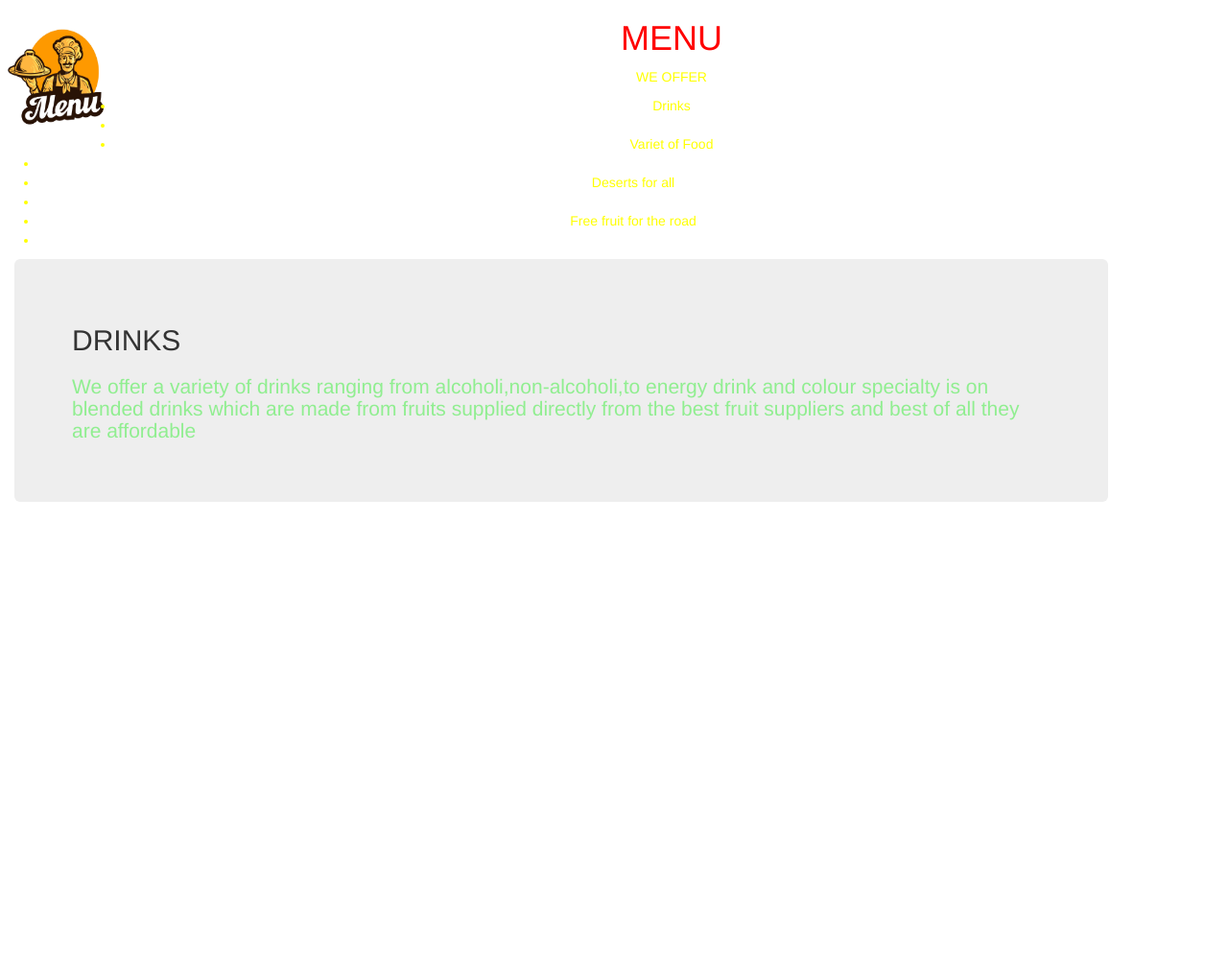
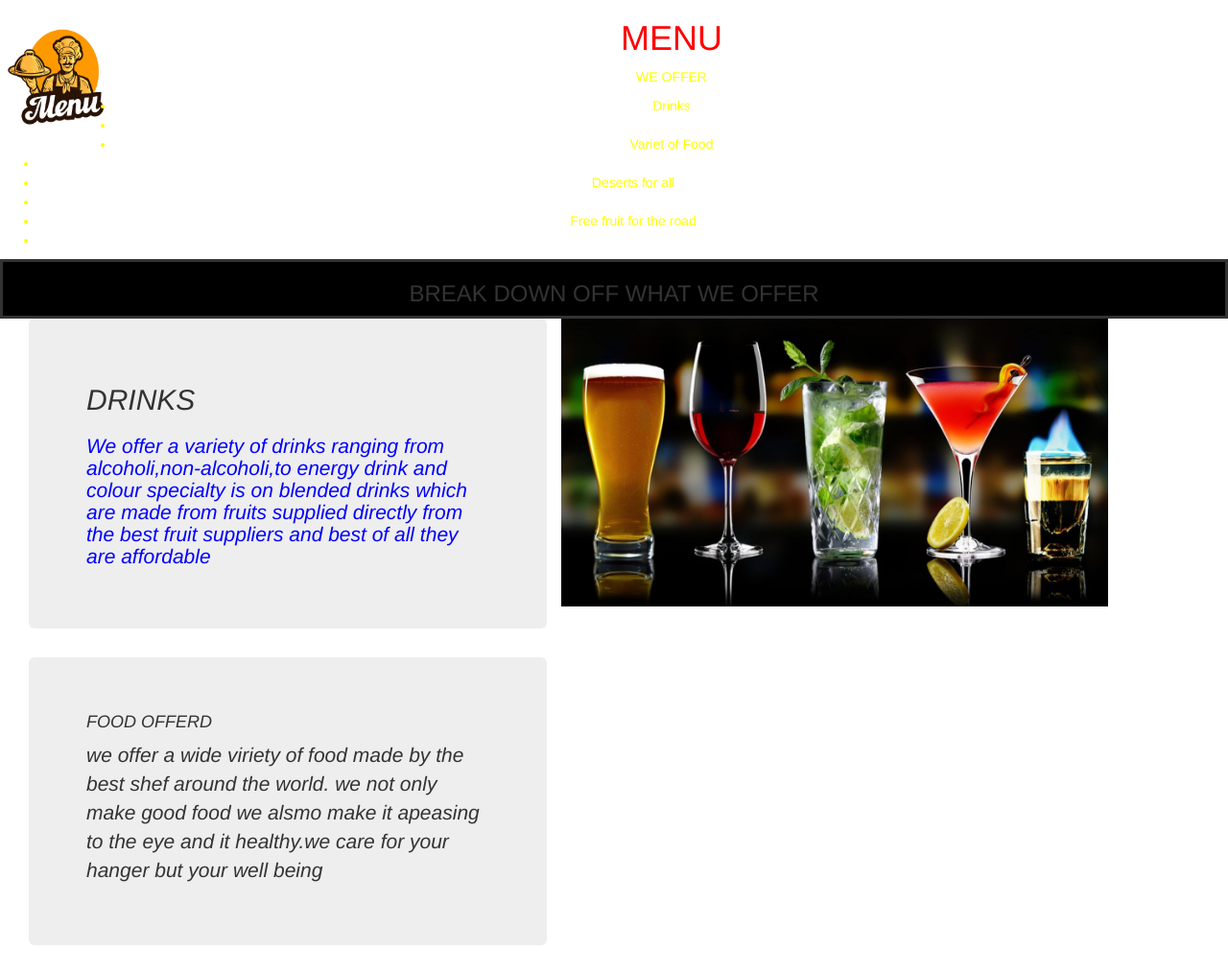
Before and after one commit to Erickkirui/project-2, a plain HTML site: page Desktop/Project-2/index.html in a window 1280 px wide. Shown: the whole page at 96% size. Before the commit the page ends 800 px from the top, so only its background shows below. Drawn offline with Linux system fonts and the light colour scheme.

Commit message:
drinks image added

```diff
--- a/Desktop/Project-2/css/styles.css
+++ b/Desktop/Project-2/css/styles.css
@@ -16,8 +16,23 @@ background-image: url("/home/erick/Pictures/Wallpapers/uber_of_food_sharing_cult
 .font{
   font-size: 12px;
  float: left;
+ font-style: italic;
 }
 .size{
   font-size: 99pxl;
-  color: lightgreen;
+  color: blue;
 }
+.drinks{
+  float:right;
+  height: 300px;
+  width: 300px;
+  width:50%
+}
+h2{
+  color: yellow;
+}
+.border{
+  text-align: center;
+  border-style: solid;
+background-color: black;
+}
--- a/Desktop/Project-2/index.html
+++ b/Desktop/Project-2/index.html
@@ -21,8 +21,14 @@
 </div>
 </div>
 </div>
+<div class="border">
+  <h3>BREAK DOWN OFF WHAT WE OFFER</h3>
+</div>
 <div class="font">
 <div class="container">
+  <div class="rows">
+  <div class="colums">
+      <div class="col-md-6">
         <div class="jumbotron">
 <h2>DRINKS<h2>
 <div class="size">
@@ -36,6 +42,29 @@
 </div>
 </div>
 </div>
+<image class="drinks" Src="image/drinks.jpg">
+</div>
+</div>
+<div class="food">
+<div class="container">
+  <div class="rows">
+  <div class="colums">
+      <div class="col-md-6">
+        <div class="jumbotron">
+          <h4>FOOD OFFERD</h4>
+          <p>we offer a wide viriety of food
+            made by the best shef around the world.
+            we not only make good food we alsmo make it
+            apeasing to the eye and it healthy.we care for your
+            hanger but your well being
+          </p>
+        </div>
+      </div>
+    </div>
+  </div>
+</div>
+</div>
+
 
 
 </body>
```
Lines whose indentation alone changed are shown as unchanged.
